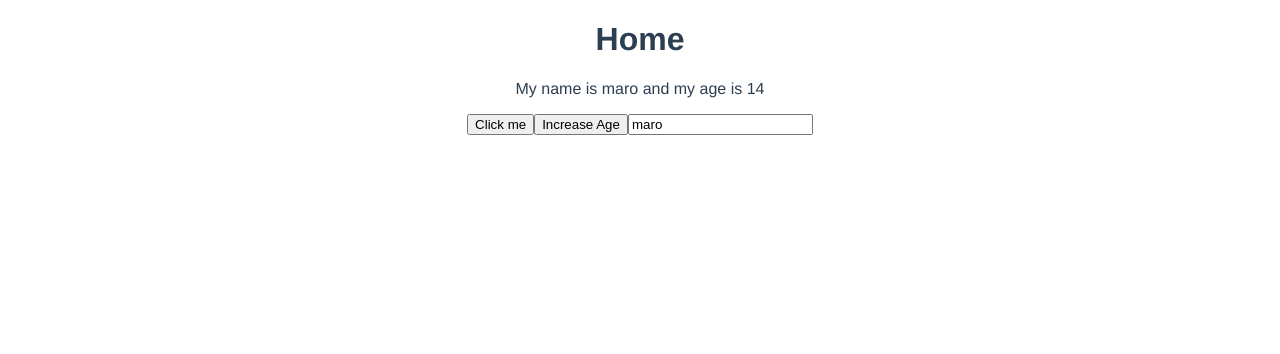
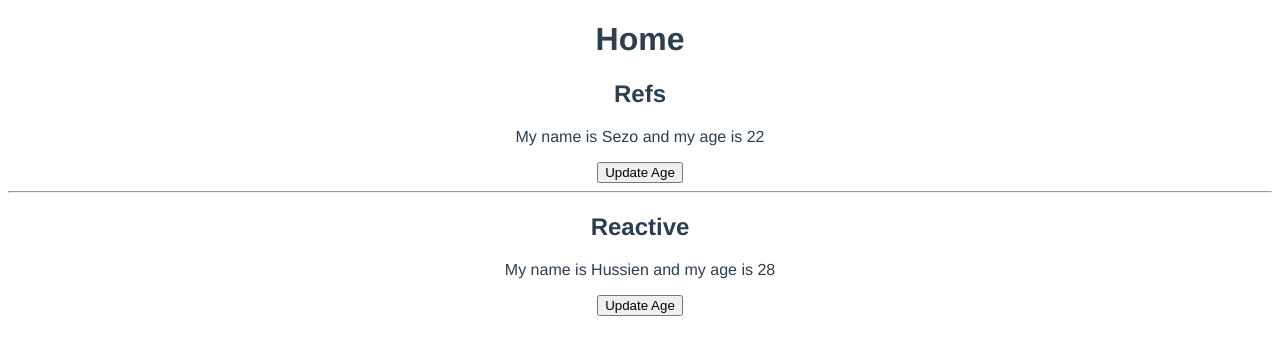
Before and after one commit to sezohessen/VueBlog, a Vue app: page / in a window 1280 px wide. Shown: the top 354 px of the page. Built offline with nearby package versions, Linux system fonts and the light colour scheme.

Commit message:
Refs vs Reactive

```diff
--- a/src/views/HomeView.vue
+++ b/src/views/HomeView.vue
@@ -1,19 +1,32 @@
 <template>
   <div class="home">
    <h1>Home</h1>
-   <p ref="p">My name is {{name}} and my age is {{age}}</p>
-   <button @click="handleClick">Click me</button>
-   <button @click="age++">Increase Age</button>
-   <input type="text" v-model="name">
+   <h2>Refs</h2>
+   <p ref="p">My name is {{ninjaOne.name}} and my age is {{ninjaOne.age}}</p>
+   <!-- <button @click="handleClick">Click me</button>
+   <button @click="age++">Increase Age</button> -->
+   <button @click="updateNinjaOne"> Update Age</button>
+   <hr>
+   <h2>Reactive</h2>
+   <p>My name is {{ninjaTwo.name}} and my age is {{ninjaTwo.age}}</p>
+   <button @click="updateNinjaTwo"> Update Age</button>
   </div>
 </template>
 
 <script>
-import {ref} from 'vue'
+import {ref,reactive} from 'vue'
 export default {
   name: 'HomeView',
   setup() {
-
+    const ninjaOne = ref({name:'Sezo',age:22})
+    const ninjaTwo = reactive({name:'Hussien',age:28})
+    const updateNinjaOne = () =>{
+      ninjaOne.value.age = 23 /* Diff here */
+    }
+    const updateNinjaTwo = () =>{
+      ninjaTwo.age = 50 /* Diff here */
+    }
+    return {ninjaOne,updateNinjaOne,ninjaTwo,updateNinjaTwo}
     console.log('setup')
     const p = ref(null)
     const name = ref('maro')
```
